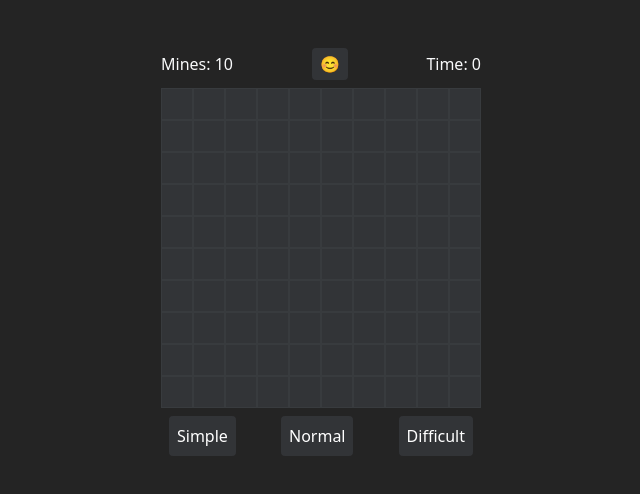
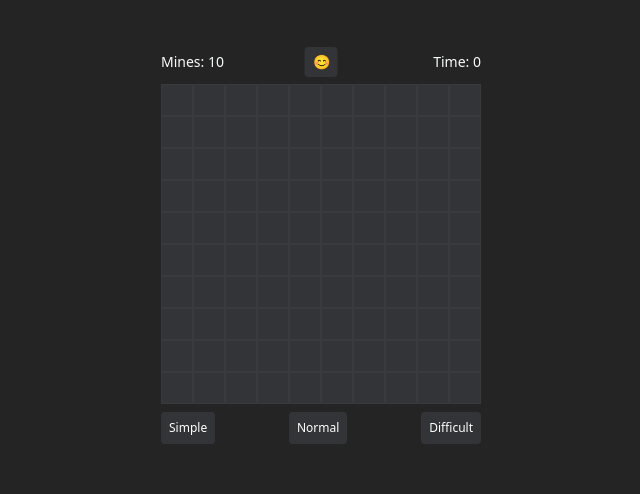
Before and after one commit to XUBXUE/vue-minesweeper, a Vue app: page / in a window 1280 px wide. Shown: the top 494 px of the page, without its empty margins (319-959 px from the left). Built offline with nearby package versions, Linux system fonts and the light colour scheme.

Commit message:
feat: fix

```diff
--- a/src/App.vue
+++ b/src/App.vue
@@ -46,10 +46,10 @@ watchEffect(() => {
 <template>
   <div class="flex flex-col items-center justify-center pt-10">
     <div>
-      <div class="my-2 flex items-center justify-between text-gray-50">
+      <div class="my-3 flex items-center justify-between text-gray-50 text-sm">
         <div>Mines: {{ state.flags }}</div>
         <button
-          class="rounded bg-gray-500/20 p-2 leading-none text-white hover:bg-gray-500/50"
+          class="absolute left-1/2 -translate-x-1/2 rounded bg-gray-500/20 p-2 leading-none text-white hover:bg-gray-500/50"
           @click="game.reset()"
         >
           {{ emoji }}
@@ -72,21 +72,21 @@ watchEffect(() => {
           />
         </div>
       </div>
-      <div class="m-2 flex items-center justify-between">
+      <div class="mt-2 flex items-center justify-between">
         <button
-          class="rounded bg-gray-500/20 p-2 text-white hover:bg-gray-500/50"
+          class="rounded bg-gray-500/20 p-2 text-white text-xs hover:bg-gray-500/50"
           @click="simple"
         >
           Simple
         </button>
         <button
-          class="rounded bg-gray-500/20 p-2 text-white hover:bg-gray-500/50"
+          class="rounded bg-gray-500/20 p-2 text-white text-xs hover:bg-gray-500/50"
           @click="normal"
         >
           Normal
         </button>
         <button
-          class="rounded bg-gray-500/20 p-2 text-white hover:bg-gray-500/50"
+          class="rounded bg-gray-500/20 p-2 text-white text-xs hover:bg-gray-500/50"
           @click="difficult"
         >
           Difficult
--- a/src/composables/game.ts
+++ b/src/composables/game.ts
@@ -189,7 +189,7 @@ export class GamePlay {
   }
 
   public flagBlock(block: BlockState) {
-    if (block.sweeped || this.isOver) return;
+    if (block.sweeped || this.isOver || !this.state.value.flags) return;
 
     block.flag = !block.flag;
 
```
